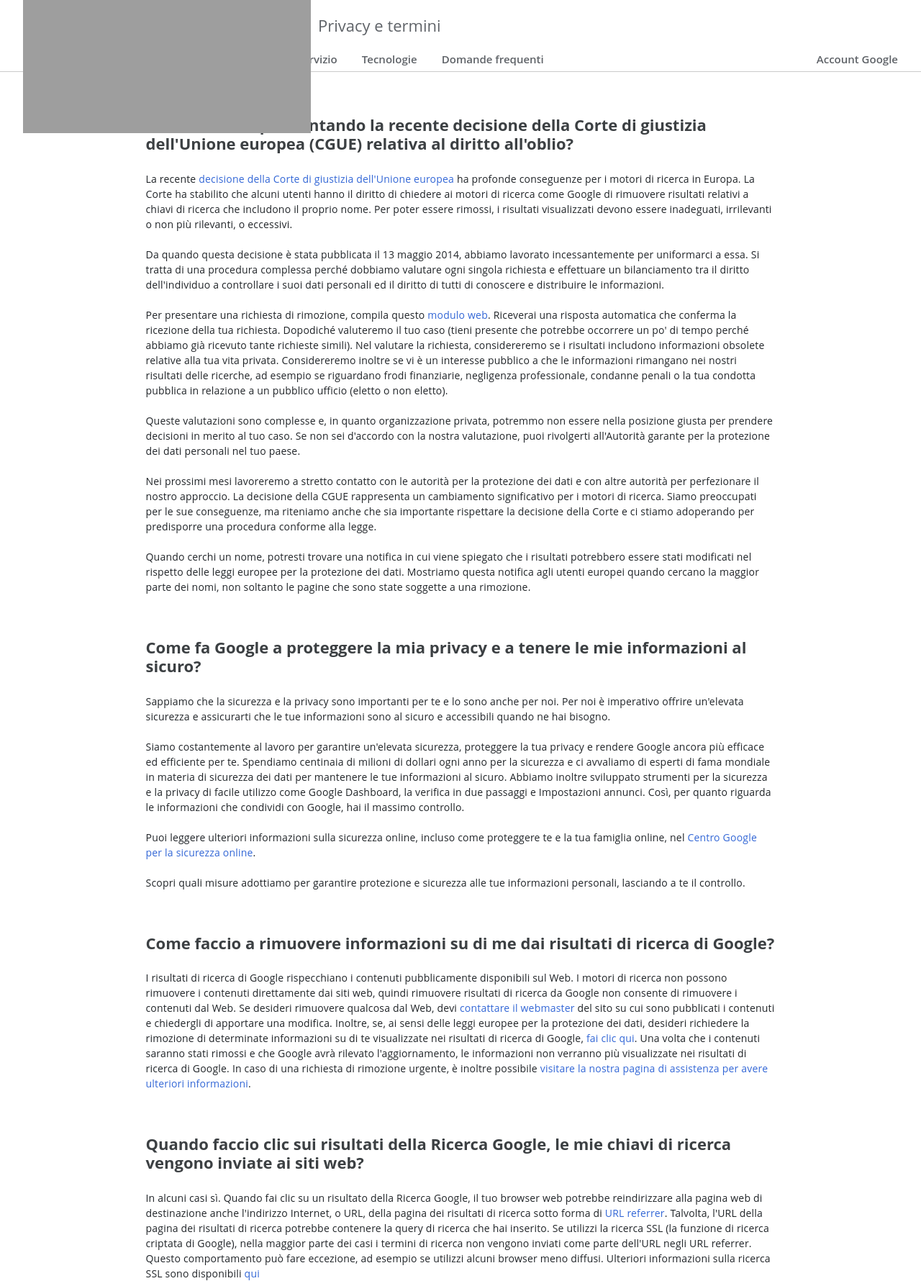
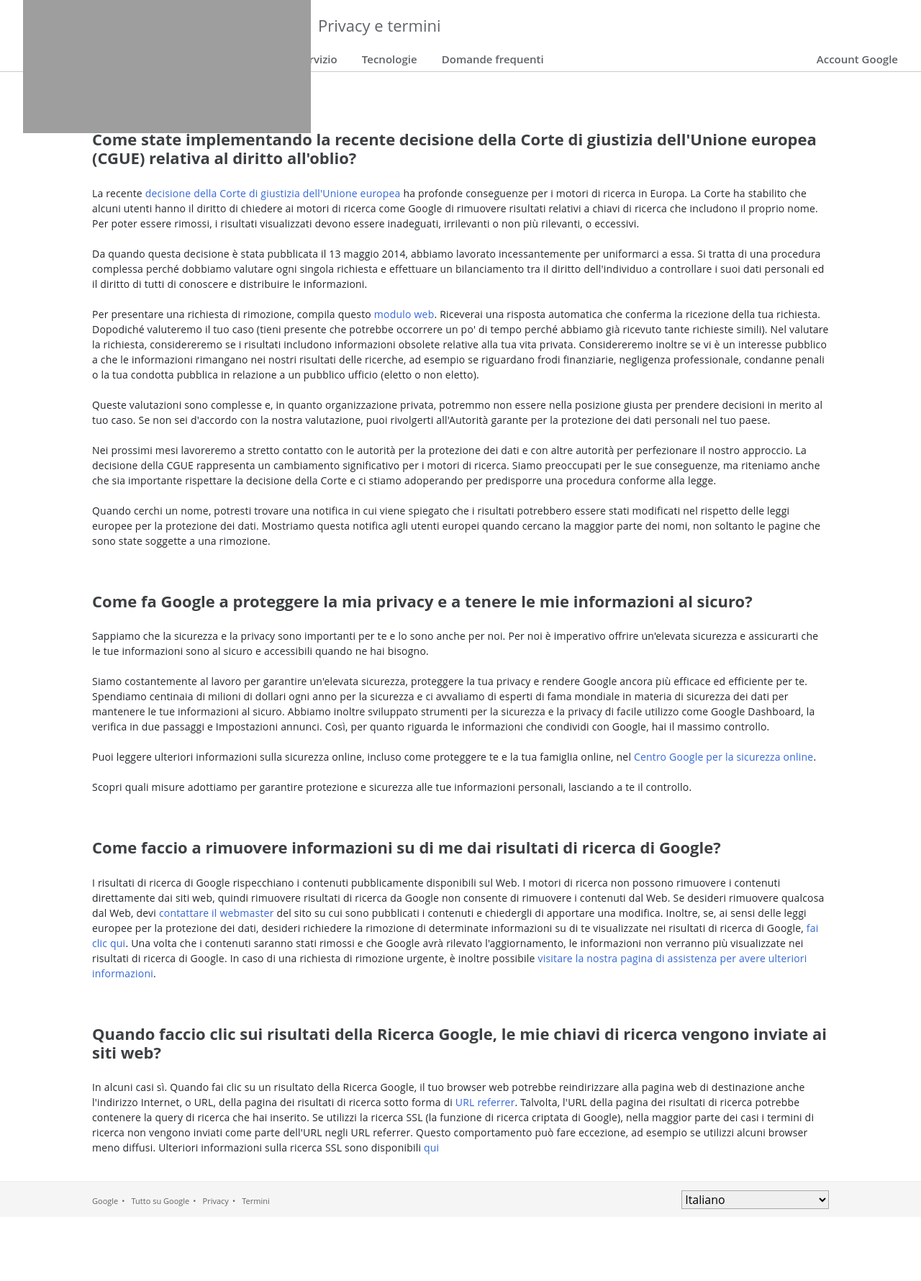
Before and after one commit to AlessandroRossi643/php-faq, a PHP site: page / in a window 1280 px wide. Shown: the whole page at 72% size. After the commit the page ends 1680 px from the top, so only its background shows below. Run offline with PHP 8.4, Linux system fonts and the light colour scheme; some libraries are stand-ins or nearby versions; grey boxes are pictures that could not be loaded.

Commit message:
3. Footer

```diff
--- a/index.php
+++ b/index.php
@@ -76,12 +76,23 @@
         }
         ?>
       </div>
+      <footer>
+        <div class="footerContainer">
+          <div class="footer_left">
+            <a href="#">Google</a>
+            <a href="#">Tutto su Google</a>
+            <a href="#">Privacy</a>
+            <a href="#">Termini</a>
+          </div>
+          <div class="footer_right">
+            <select id="language">
+              <option>Italiano</option>
+              <option>English</option>
+              <option>Espanol</option>
+            </select>
+          </div>
+        </div>
+      </footer>
     </div>
-
-    <footer>
-      <div class="footerContainer">
-
-      </div>
-    </footer>
   </body>
 </html>
--- a/style.css
+++ b/style.css
@@ -8,13 +8,15 @@ header{
   border-bottom: 1px solid rgba(151,151,151,0.5);
   height: 100px;
   background-color: white;
-  z-index: 2;
+  z-index: 1;
 }
 footer{
   width: 100%;
-  height: 80px;
-  position: relative;
+  height: 50px;
+  background-color: #f5f5f5;
+  border-top: 1px solid #eee;
 }
+
 .coloreScritte{
   color: #5f6368;
 }
@@ -74,11 +76,12 @@ footer{
   max-width: 100%;
   position: relative;
   top: 100px;
-  height: 500px;
+  padding: 0;
 }
 .containerFaq{
-  max-width: 70%;
+  max-width: 80%;
   margin: 0 auto;
+  padding: 20px 0;
 }
 .containerFaq .domanda{
   font-weight: 700;
@@ -96,6 +99,34 @@ footer{
 
 
 .footerContainer{
-  max-width: 70%;
-  background: black;
+  width: 80%;
+  margin: 0 auto;
+  line-height: 50px;
 }
+.footer_left{
+  float: left;
+  width: 50%;
+}
+.footer_left a{
+  font-size: 11px;
+}
+.footer_left a:visited, .footer_left a:link{
+  color:rgba(61,61,61,0.8);
+}
+.footer_left a[href]::after{
+  content: "•";
+  padding: 0 5px;
+}
+.footer_left a:last-child::after{
+  content: none;
+}
+
+.footer_right{
+  float: right;
+  width: 50%;
+  text-align: right;
+}
+.footer_right #language{
+  border-color: rgb(169, 169, 169);
+  width: 40%;
+}
```
